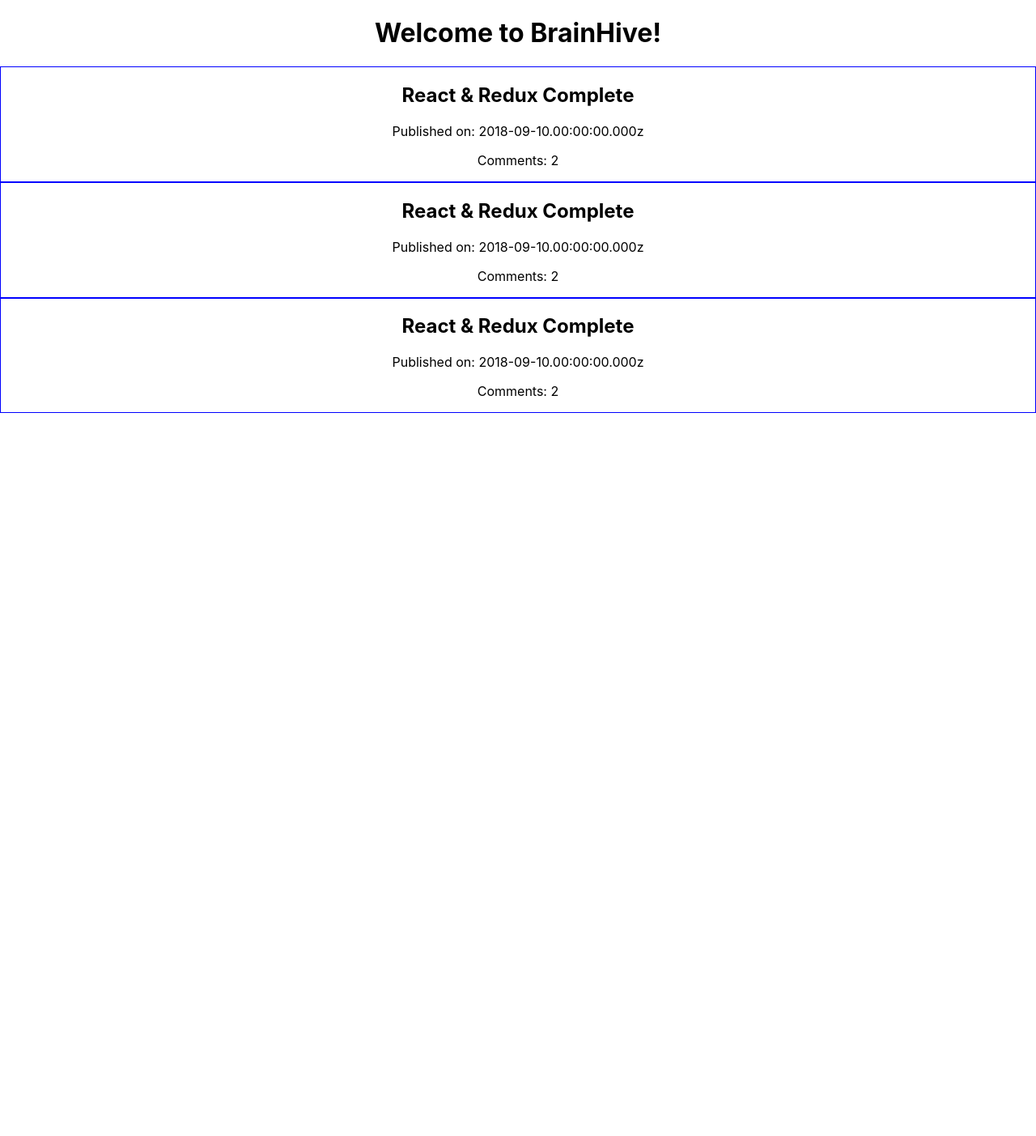
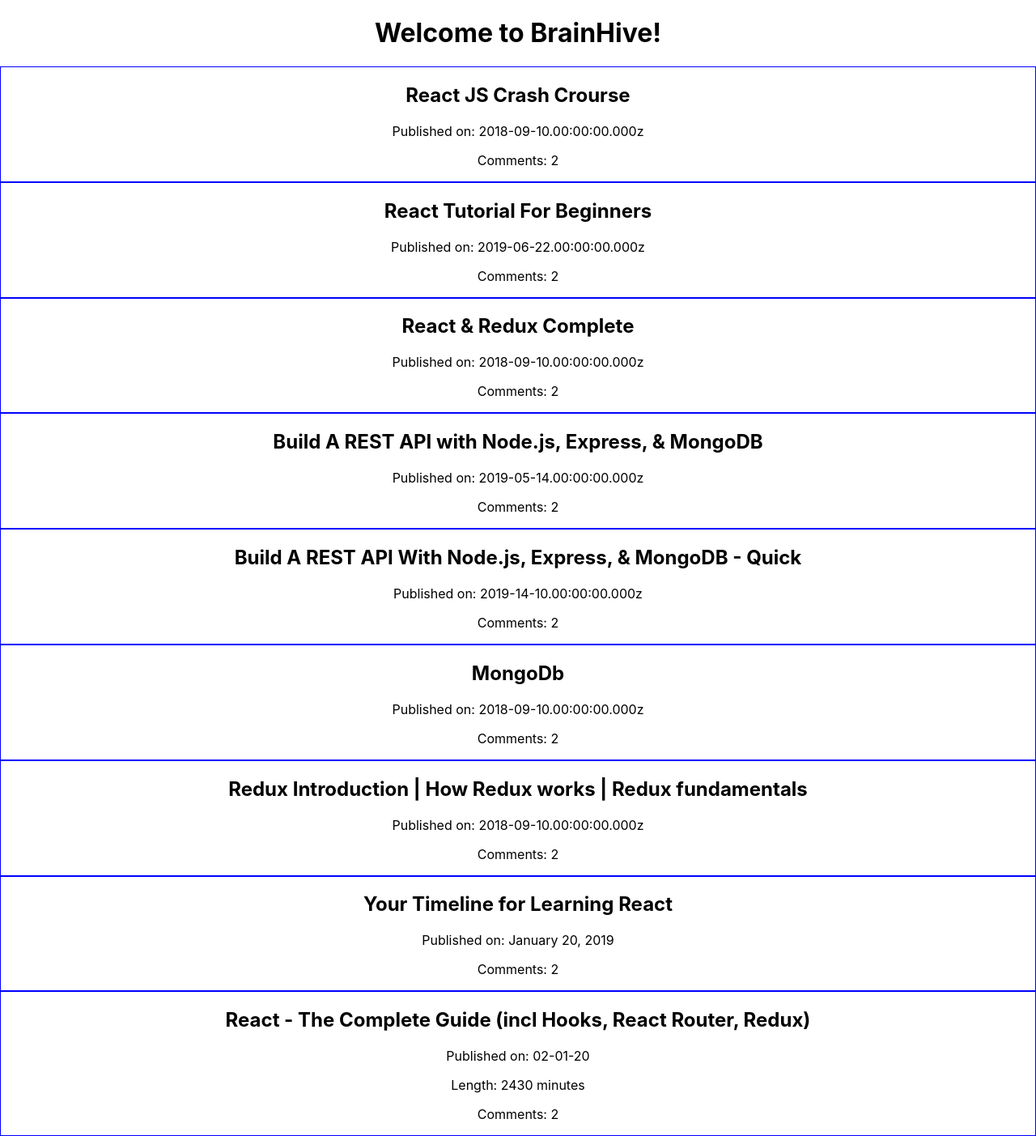
Before and after one commit to cxiong03/beehive, a React (Create React App) app: page / in a window 1280 px wide. Shown: the whole page at 81% size. Before the commit the page ends 800 px from the top, so only its background shows below. Built offline with nearby package versions, Linux system fonts and the light colour scheme.

Commit message:
created mock resource file and dynamically load resources to app

```diff
--- a/src/App.js
+++ b/src/App.js
@@ -1,33 +1,31 @@
 import React, { Component} from 'react';
 import './App.css';
 import Resource from './components/Resource';
+import resources from './mock/resources'
 
 class App extends Component {
+//[<Resource resource ={aResource}/>, Resource resource ={aResource}]
+// constructor(props) {
+//   super(props);
+//   this.renderPosts.bind(this);
+// }
 
-  resource = {
-    posterName: 'Cliff',
-    resourceAuthor: 'NetNinja',
-    authorSkillLevel: 'Advanced',
-    cohort: '0',
-    title: 'React & Redux Complete',
-    categories: ['React', 'Redux'],
-    summary: 'A good resource on building a couple react apps with and without redux',
-    link: 'www.google.com/search?q=netNinja%20React',
-    resourceType: 'Playlist',
-    datePublished: '2018-09-10.00:00:00.000z',
-    videoLength: null,
-    timeToComplete: 300,
-    rating: 5,
-    comments: [{user: 'Joe', text:'Pretty good resource'}, {user: 'Phen', text: 'The best to learn React with'}]
-}
+  renderPosts() {
+    const display = resources.map((resource) => {
+      return <Resource resource={resource} />;
+    });
+
+    return display;
+  };
 
   render() {
     return (
       <div className="App">
         <h1>Welcome to BrainHive!</h1>
-        <Resource resource={this.resource} />
-        <Resource resource={this.resource} />
-        <Resource resource={this.resource} />
+        {this.renderPosts()}
+        {/* {<Resource resource={this.resource[0]} />}
+        {<Resource resource={this.resource[1]} />}
+        {<Resource resource={this.resource} />} */}
       </div>
     );
   }
--- /dev/null
+++ b/src/mock/resources.js
@@ -0,0 +1,184 @@
+const resources = [
+    {
+      posterName: "Joel",
+      resourceAuthor: "Traversy Media",
+      authorSkillLevel: "Advance",
+      cohort: "8",
+      title: "React JS Crash Crourse",
+      categories: ["React"],
+      summary: "Code along about React on youtube",
+      link: "https://www.youtube.com/watch?v=sBws8MSXN7A",
+      resourceType: "Crash Course",
+      datePublished: "2018-09-10.00:00:00.000z",
+      videoLength: null,
+      timeToComplete: 180,
+      rating: 5,
+      comments: [
+        { user: "john", text: "Great video with clear instructions" },
+        { user: "Bella", text: "Simple and straight to the point." },
+      ],
+    },
+    {
+      posterName: "John F",
+      resourceAuthor: "DevEd",
+      authorSkillLevel: "Beginner",
+      cohort: "8",
+      title: "React Tutorial For Beginners",
+      categories: ["React", "Beginner"],
+      summary:
+        "A beginner's guide to React, React State Management, React Router, and Redux. Include 5 app projects.",
+      link:
+        "https://www.youtube.com/playlist?list=PLDyQo7g0_nsVHmyZZpVJyFn5ojlboVEhE",
+      resourceType: "Playlist",
+      datePublished: "2019-06-22.00:00:00.000z",
+      videoLength: null,
+      timeToComplete: 200,
+      rating: 4,
+      comments: [
+        { user: "Tony", text: "That crazy Romanian knows his stuff!" },
+        { user: "Sheila", text: "A good intro to React." },
+      ],
+    },
+    {
+      posterName: "Cliff Choiniere",
+      resourceAuthor: "NetNinja",
+      authorSkillLevel: "Advanced",
+      cohort: "0",
+      title: "React & Redux Complete",
+      categories: ["React", "Redux"],
+      summary:
+        "A good resouce on building a couple react apps with and without redux",
+      link: "www.google.com/search?q=NetNinja%20React",
+      resourceType: "Playlist",
+      datePublished: "2018-09-10.00:00:00.000z",
+      videoLength: null,
+      timeToComplete: 300,
+      rating: 5,
+      comments: [
+        { user: "Joe", text: "Pretty good resource" },
+        { user: "Phen", text: "The best to learn React with." },
+      ],
+    },
+    {
+      posterName: "Chang",
+      resourceAuthor: "Web Dev Simplified",
+      authorSkillLevel: "Advanced",
+      cohort: "0",
+      title: "Build A REST API with Node.js, Express, & MongoDB",
+      categories: ["Node.js", "Express", "MongoDB"],
+      summary:
+        "A good resource on building a Rest API with Node.js, Express, & MongoDB",
+      link: "https://www.youtube.com/watch?v=fgTGADljAeg",
+      resourceType: "Video",
+      datePublished: "2019-05-14.00:00:00.000z",
+      videoLength: null,
+      timeToComplete: 30,
+      rating: 5,
+      comments: [
+        { user: "Chang", text: "Quick and easy to learn MEN stack" },
+        { user: "Smith", text: "Great video!" },
+      ],
+    },
+    {
+      posterName: "Phen",
+      resourceAuthor: "Web Simplified",
+      authorSkillLevel: "Advanced",
+      cohort: "0",
+      title: "Build A REST API With Node.js, Express, & MongoDB - Quick",
+      categories: ["Node.js", "Express", "API", "MongoDB"],
+      summary:
+        "A good resource on building a rest API with node.js, express, and mongoDB",
+      link: "https://www.youtube.com/watch?v=fgTGADljAeg",
+      resourceType: "Video",
+      datePublished: "2019-14-10.00:00:00.000z",
+      videoLength: null,
+      timeToComplete: 300,
+      rating: 5,
+      comments: [
+        { user: "Nancy", text: "Quick easy video to learn rest api" },
+        { user: "James", text: "Great video to learn rest API with." },
+      ],
+    },
+    {
+      posterName: "Titus",
+      resourceAuthor: "NetNinja",
+      authorSkillLevel: "Advanced",
+      cohort: "0",
+      title: "MongoDb",
+      categories: ["MongoDB"],
+      summary: "A good resouce on building a couple  apps with MongoDB",
+      link:
+        "https://www.youtube.com/watch?v=9OPP_1eAENg&list=PL4cUxeGkcC9jpvoYriLI0bY8DOgWZfi6u",
+      resourceType: "Video",
+      datePublished: "2018-09-10.00:00:00.000z",
+      videoLength: null,
+      timeToComplete: 60,
+      rating: 5,
+      comments: [
+        { user: "Mike", text: "Pretty good resource" },
+        { user: "Jones", text: "The best to learn React with." },
+      ],
+    },
+    {
+      posterName: "Darius",
+      resourceAuthor: "Tech Sith",
+      authorSkillLevel: "Advanced",
+      cohort: "0",
+      title: "Redux Introduction | How Redux works | Redux fundamentals",
+      categories: ["Redux"],
+      summary:
+        "First Tutorial in a full React + Redux series.  We understand Redux fundamentals like store , dispatch actions and reducer.  Why we use it and how it works with  frameworks like react, angular and ember. ",
+      link:
+        "https://www.youtube.com/watch?v=7Erbf5NXQQw&list=PL7pEw9n3GkoWgIc-Ambc-QZGcTKEei2O3",
+      resourceType: "Playlist",
+      datePublished: "2018-09-10.00:00:00.000z",
+      videoLength: null,
+      timeToComplete: 300,
+      rating: 5,
+      comments: [
+        { user: "Brian", text: "THis is a great series!" },
+        { user: "Kate", text: "Very pithy! 😁" },
+      ],
+    },
+    {
+      posterName: "Holly",
+      resourceAuthor: "Dave Ceddia",
+      authorSkillLevel: "Advanced",
+      cohort: "8",
+      title: "Your Timeline for Learning React",
+      categories: ["React"],
+      summary: "A good resource for learning React",
+      link: "https://daveceddia.com/timeline-for-learning-react/",
+      resourceType: "Article",
+      datePublished: "January 20, 2019",
+      videoLength: null,
+      timeToComplete: null,
+      rating: 10,
+      comments: [
+        { user: "David", text: "Explains everything perfectly!" },
+        { user: "Joel", text: "The best resource to learn React with." },
+      ],
+    },
+    {
+      posterName: "David",
+      resourceAuthor: "Maximilian Schwarzmüller",
+      authorsSkillLevel: "advanced",
+      cohort: "8",
+      title: "React - The Complete Guide (incl Hooks, React Router, Redux)",
+      category: "React",
+      summary:
+        "Dive in and learn React.js from scratch! Learn Reactjs, Hooks, Redux, React Routing, Animations, Next.js and way more!",
+      link: "https://www.udemy.com/course/react-the-complete-guide-incl-redux/",
+      resourceType: "video",
+      datePublished: "02-01-20",
+      videoLength: 2430,
+      timeToComplete: 2430,
+      rating: 5,
+      comments: [
+        { user: "David", comment: "This is awesome" },
+        { user: "Linda", comment: "Great lecture" },
+      ],
+    },
+  ];
+
+  export default resources;
```
